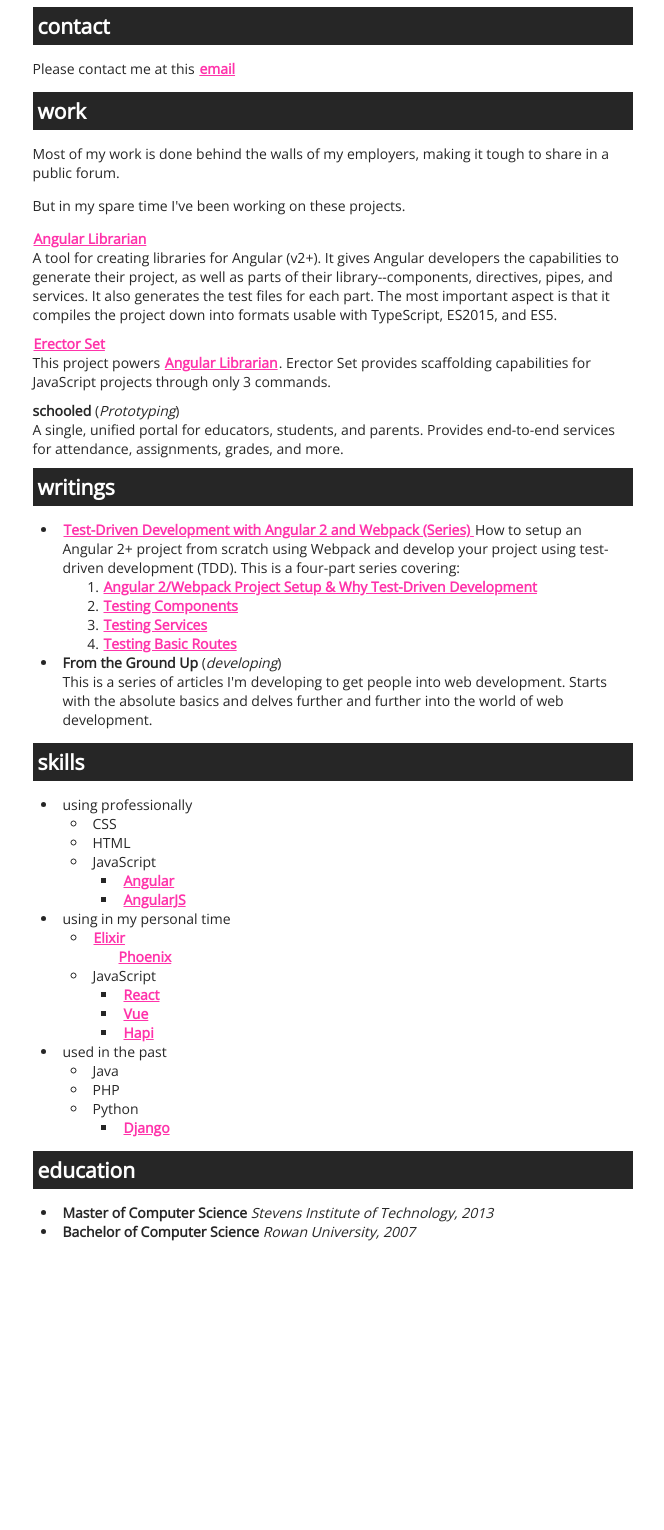
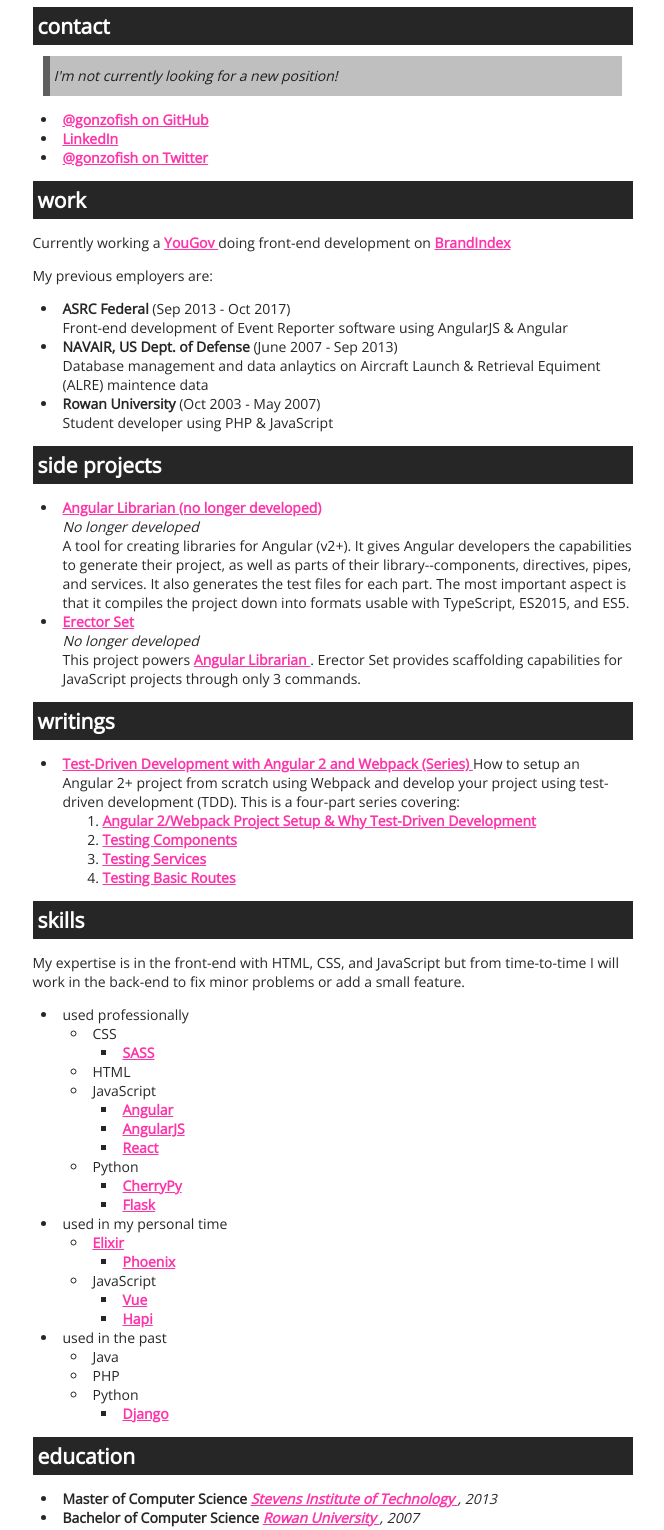
Before and after one commit to gonzofish/fehskens.com, a website: page src/index.html in a window 1280 px wide. Shown: the part 308-1838 px from the top of the page, without its empty margins (310-974 px from the left). Before the commit the page ends 1563 px from the top, so only its background shows below. Drawn offline with nearby package versions, Linux system fonts and the light colour scheme.

Commit message:
Update site

```diff
--- a/src/index.html
+++ b/src/index.html
@@ -1,5 +1,6 @@
 <!DOCTYPE html>
 <html lang="en">
+
 <head>
     <title>fehskens.com - Matt Fehskens</title>
 
@@ -14,7 +15,8 @@
 <body>
     <div class="content">
         <header class="header">
-                <img alt="It's a picture of me!" class="gravatar" src="https://s.gravatar.com/avatar/f2290d7e27c4ca1d49ed5b8393d2fd1c?s=100">
+            <img alt="It's a picture of me!" class="gravatar"
+                src="https://s.gravatar.com/avatar/f2290d7e27c4ca1d49ed5b8393d2fd1c?s=100">
             <h1 class="name">
                 <span class="matt">matt</span>
                 <span class="fehskens">fehskens</span>
@@ -26,33 +28,29 @@
                 <h2>contact</h2>
             </header>
 
-                <article>
-                    <p>
-                        Please contact me at this
-                        <script type="text/javascript">
-                        //<![CDATA[
-                        <!--
-                        var x="function f(x){var i,o=\"\",l=x.length;for(i=0;i<l;i+=2) {if(i+1<l)o+=" +
-                        "x.charAt(i+1);try{o+=x.charAt(i);}catch(e){}}return o;}f(\"ufcnitnof x({)av" +
-                        " r,i=o\\\"\\\"o,=l.xelgnhtl,o=;lhwli(e.xhcraoCedtAl(1/)3=!84{)rt{y+xx=l;=+;" +
-                        "lc}tahce({)}}of(r=i-l;1>i0=i;--{)+ox=c.ahAr(t)i};erutnro s.buts(r,0lo;)f}\\" +
-                        "\"(8),2\\\"\\\\01\\\\0t\\\\\\\\\\\\03\\\\06\\\\03\\\\\\\\24\\\\03\\\\01\\\\" +
-                        "\\\\4U03\\\\\\\\16\\\\0]\\\\NYHC22\\\\0t\\\\\\\\\\\\Lv7E00\\\\\\\\LJNE3g00\\"+
-                        "\\\\\\\\\\|\\\\\\\"{\\\\hqnr:9{Kwza=77\\\\1u\\\\}die*mah&qjbvjab\\\\n3\\\\0" +
-                        "2\\\\\\\\23\\\\08\\\\rG\\\\\\\\33\\\\02\\\\02\\\\\\\\34\\\\07\\\\02\\\\\\\\" +
-                        "01\\\\00\\\\00\\\\\\\\4M03\\\\\\\\37\\\\04\\\\01\\\\\\\\1@00\\\\\\\\05\\\\0" +
-                        "n\\\\\\\\\\\\07\\\\06\\\\01\\\\\\\\4(02\\\\\\\\10\\\\00\\\\00\\\\\\\\17\\\\" +
-                        "00\\\\02\\\\\\\\\\\\n4\\\\00\\\\\\\\06\\\\0q\\\\)*6=6`;,4?5902\\\\\\\\0j01\\"+
-                        "\\\\\\VRY@20\\\\0N\\\\22\\\\07\\\\01\\\\\\\\04\\\\0E\\\\LF\\\\\\\\\\\\\\\\T" +
-                        "NnR\\\\\\\\LWMD}jxr\\\"\\\\f(;} ornture;}))++(y)^(iAtdeCoarchx.e(odrChamCro" +
-                        ".fngriSt+=;o27=1y%i;+=)y28==(iif){++;i<l;i=0(ior;fthnglex.l=\\\\,\\\\\\\"=\\"+
-                        "\",o iar{vy)x,f(n ioctun\\\"f)\")"                                           ;
-                        while(x=eval(x));
-                        //-->
-                        //]]>
-                        </script>
-                    </p>
-                </article>
+            <aside>
+                I'm not currently looking for a new position!
+            </aside>
+
+            <ul>
+                <li>
+                    <a href="https://github.com/gonzofish" target="_blank" title="@gonzofish on GitHub">
+                        @gonzofish on GitHub
+                    </a>
+                </li>
+
+                <li>
+                    <a href="https://www.linkedin.com/in/mattfehskens/" target="_blank" title="My LinkedIn page">
+                        LinkedIn
+                    </a>
+                </li>
+
+                <li>
+                    <a href="https://twitter.com/gonzofish" target="_blank" title="@gonzofish on Twitter">
+                        @gonzofish on Twitter
+                    </a>
+                </li>
+            </ul>
         </section>
 
         <section>
@@ -61,43 +59,75 @@
             </header>
 
             <p>
-                    Most of my work is done behind the walls of my employers,
-                    making it tough to share in a public forum.
+                Currently working a
+                <a href="https://today.yougov.com" target="_blank" title="YouGov">
+                    YouGov
+                </a>
+                doing front-end development on
+                <a href="http://www.brandindex.com/" target="_blank" title="BrandIndex">
+                    BrandIndex
+                </a>
             </p>
 
             <p>
-                    But in my spare time I've been working on these projects.
+                My previous employers are:
             </p>
 
-                <article>
+            <ul>
+                <li>
+                    <strong>ASRC Federal</strong> (Sep 2013 - Oct 2017)<br />
+                    Front-end development of Event Reporter software
+                    using AngularJS & Angular
+                </li>
+                <li>
+                    <strong>NAVAIR, US Dept. of Defense</strong> (June 2007 - Sep 2013)<br />
+                    Database management and data anlaytics on Aircraft Launch &
+                    Retrieval Equiment (ALRE) maintence data
+                </li>
+                <li>
+                    <strong>Rowan University</strong> (Oct 2003 - May 2007)<br />
+                    Student developer using PHP & JavaScript
+                </li>
+            </ul>
+        </section>
+
+        <section>
             <header>
-                        <a href="https://github.com/gonzofish/angular-library-set" target="_blank" title="Angular Librarian">
-                            Angular Librarian
-                        </a>
+                <h2>side projects</h2>
             </header>
-                    A tool for creating libraries for Angular (v2+). It gives Angular developers the capabilities to generate
-                    their project, as well as parts of their library--components, directives, pipes, and services. It also
-                    generates the test files for each part. The most important aspect is that it compiles the project down into
-                    formats usable with TypeScript, ES2015, and ES5.
-                </article>
 
-                <article>
-                    <header>
+            <ul>
+                <li>
+                    <a href="https://github.com/gonzofish/angular-library-set" target="_blank"
+                        title="Angular Librarian">
+                        Angular Librarian (no longer developed)
+                    </a><br />
+
+                    <em>No longer developed</em><br />
+
+                    A tool for creating libraries for Angular (v2+). It gives Angular
+                    developers the capabilities to generate their project, as well as
+                    parts of their library--components, directives, pipes, and services.
+                    It also generates the test files for each part. The most important
+                    aspect is that it compiles the project down into formats usable with
+                    TypeScript, ES2015, and ES5.
+                </li>
+
+                <li>
                     <a href="https://github.com/gonzofish/erector-set" target="_blank" title="Angular Librarian">
                         Erector Set
-                        </a>
-                    </header>
-                    This project powers <a href="https://github.com/gonzofish/angular-library-set" target="_blank" title="Angular Librarian">
-                    Angular Librarian</a>. Erector Set provides scaffolding capabilities for JavaScript projects through only 3 commands.
-                </article>
+                    </a><br />
 
-                <article>
-                    <header>
-                        <strong>schooled</strong> (<em>Prototyping</em>)
-                    </header>
-                    A single, unified portal for educators, students, and parents. Provides end-to-end services for attendance, assignments, grades,
-                    and more.
-                </article>
+                    <em>No longer developed</em><br />
+
+                    This project powers
+                    <a href="https://github.com/gonzofish/angular-library-set" target="_blank"
+                        title="Angular Librarian">
+                        Angular Librarian
+                    </a>. Erector Set provides scaffolding capabilities for JavaScript
+                    projects through only 3 commands.
+                </li>
+            </ul>
         </section>
 
         <section>
@@ -107,41 +137,41 @@
 
             <ul>
                 <li>
-                        <a href="https://semaphoreci.com/community/series/test-driven-development-with-angular-2-and-webpack" target="_blank" title="Test-Driven Development with Angular 2 and Webpack">
+                    <a href="https://semaphoreci.com/community/series/test-driven-development-with-angular-2-and-webpack"
+                        target="_blank" title="Test-Driven Development with Angular 2 and Webpack">
                         Test-Driven Development with Angular 2 and Webpack (Series)
                     </a>
 
-                        How to setup an Angular 2+ project from scratch using Webpack and develop your project using test-driven development (TDD). This is a four-part series
+                    How to setup an Angular 2+ project from scratch using Webpack and develop your project using
+                    test-driven development (TDD). This is a four-part series
                     covering:
 
                     <ol>
                         <li>
-                                <a href="https://semaphoreci.com/community/tutorials/setting-up-angular-2-with-webpack" target="_blank" title="Angular 2+/Webpack Setup">
+                            <a href="https://semaphoreci.com/community/tutorials/setting-up-angular-2-with-webpack"
+                                target="_blank" title="Angular 2+/Webpack Setup">
                                 Angular 2/Webpack Project Setup & Why Test-Driven Development
                             </a>
                         </li>
                         <li>
-                                <a href="https://semaphoreci.com/community/tutorials/testing-components-in-angular-2-with-jasmine" target="_blank" title="Testing Components">
+                            <a href="https://semaphoreci.com/community/tutorials/testing-components-in-angular-2-with-jasmine"
+                                target="_blank" title="Testing Components">
                                 Testing Components
                             </a>
                         </li>
                         <li>
-                                <a href="https://semaphoreci.com/community/tutorials/testing-services-in-angular-2" target="_blank" title="Testing Services">
+                            <a href="https://semaphoreci.com/community/tutorials/testing-services-in-angular-2"
+                                target="_blank" title="Testing Services">
                                 Testing Services
                             </a>
                         </li>
                         <li>
-                                <a href="https://semaphoreci.com/community/tutorials/testing-routes-in-angular-2" target="_blank" title="Testing Basic Routes">
+                            <a href="https://semaphoreci.com/community/tutorials/testing-routes-in-angular-2"
+                                target="_blank" title="Testing Basic Routes">
                                 Testing Basic Routes
                             </a>
                         </li>
                     </ol>
-                    </li>
-
-                    <li>
-                        <strong>From the Ground Up</strong> (<em>developing</em>)<br>
-                        This is a series of articles I'm developing to get people into web development. Starts with the absolute basics and
-                        delves further and further into the world of web development.
                 </li>
             </ul>
         </section>
@@ -151,35 +181,87 @@
                 <h2>skills</h2>
             </header>
 
+            <article>
+                <p>
+                    My expertise is in the front-end with HTML, CSS, and JavaScript
+                    but from time-to-time I will work in the back-end to fix minor
+                    problems or add a small feature.
+                </p>
+            </article>
+
             <ul>
                 <li>
-                        using professionally
+                    used professionally
                     <ul>
-                            <li>CSS</li>
+                        <li>
+                            CSS
+
+                            <ul>
+                                <li>
+                                    <a href="https://sass-lang.com/" target="_blank" title="SASS">
+                                        SASS
+                                    </a>
+                                </li>
+                            </ul>
+                        </li>
                         <li>HTML</li>
                         <li>
                             JavaScript
                             <ul>
-                                    <li><a href="https://angular.io/" target="_blank" title="Angular.IO">Angular</a></li>
-                                    <li><a href="https://angularjs.org/" target="_blank" title="Angular JS">AngularJS</a></li>
+                                <li>
+                                    <a href="https://angular.io/" target="_blank" title="Angular.IO">
+                                        Angular
+                                    </a>
+                                </li>
+
+                                <li>
+                                    <a href="https://angularjs.org/" target="_blank" title="Angular JS">
+                                        AngularJS
+                                    </a>
+                                </li>
+
+                                <li>
+                                    <a href="https://reactjs.org/" target="_blank" title="ReactJS.org">
+                                        React
+                                    </a>
+                                </li>
+                            </ul>
+                        </li>
+                        <li>
+                            Python
+                            <ul>
+                                <li>
+                                    <a href="https://cherrypy.org/" target="_blank" title="CherryPy">
+                                        CherryPy
+                                    </a>
+                                </li>
+
+                                <li>
+                                    <a href="https://palletsprojects.com/p/flask/" target="_blank" title="Flask">
+                                        Flask
+                                    </a>
+                                </li>
                             </ul>
                         </li>
                     </ul>
                 </li>
+
                 <li>
-                        using in my personal time
+                    used in my personal time
                     <ul>
                         <li>
                             <a href="https://elixir-lang.org/" target="_blank" title="Elixir">Elixir</a>
                             <ul>
-                                    <a href="http://www.phoenixframework.org/" target="_blank" title="">Phoenix</a>
+                                <li>
+                                    <a href="http://www.phoenixframework.org/" target="_blank" title="Phoenix">
+                                        Phoenix
+                                    </a>
+                                </li>
                             </ul>
                         </li>
                         <li>
                             JavaScript
                             <ul>
-
-                                    <li><a href="https://facebook.github.io/react/" target="_blank" title="React">React</a></li>
                                 <li><a href="https://vuejs.org/" target="_blank" title="Vue">Vue</a></li>
                                 <li><a href="https://hapijs.com/" target="_blank" title="Hapi JS">Hapi</a></li>
                             </ul>
@@ -194,7 +276,8 @@
                         <li>
                             Python
                             <ul>
-                                    <li><a href="https://www.djangoproject.com/" target="_blank" title="Djanjo Framwork">Django</a></li>
+                                <li><a href="https://www.djangoproject.com/" target="_blank"
+                                        title="Djanjo Framwork">Django</a></li>
                             </ul>
                         </li>
                     </ul>
@@ -210,12 +293,18 @@
             <ul>
                 <li>
                     <strong>Master of Computer Science</strong>
-                        <em>Stevens Institute of Technology, 2013</em>
+                    <em>
+                        <a href="https://www.stevens.edu/" target="_blank" title="Stevens Institute of Technology">
+                            Stevens Institute of Technology
+                        </a>, 2013</em>
                 </li>
 
                 <li>
                     <strong>Bachelor of Computer Science</strong>
-                        <em>Rowan University, 2007</em>
+                    <em>
+                        <a href="https://www.rowan.edu/" target="_blank" title="Rowan University">
+                            Rowan University
+                        </a>, 2007</em>
                 </li>
             </ul>
         </section>
@@ -224,4 +313,5 @@
     <script src="scripts/index.js"></script>
 
 </body>
+
 </html>
--- a/src/styles/main.css
+++ b/src/styles/main.css
@@ -8,11 +8,12 @@
 a {
     color: #f3a;
     font-weight: bold;
-    padding: 1px;
-    transition: background-color 500ms ease;
+    transition: color 250ms ease;
 }
+a:active,
+a:focus,
 a:hover {
-    background-color: rgba(0, 0, 0, 0.2);
+    color: #3af;
 }
 a.project {
     display: block;
@@ -62,6 +63,14 @@
     pointer-events: none;
 }
 
+aside {
+    background-color: rgba(0, 0, 0, 0.25);
+    border-left: 0.5em solid rgba(0, 0, 0, 0.5);
+    font-style: italic;
+    margin: 0.75em;
+    padding: 0.75em 0.25em;
+}
+
 article {
     margin-bottom: 10px;
 }
```
Lines whose indentation alone changed are shown as unchanged.
